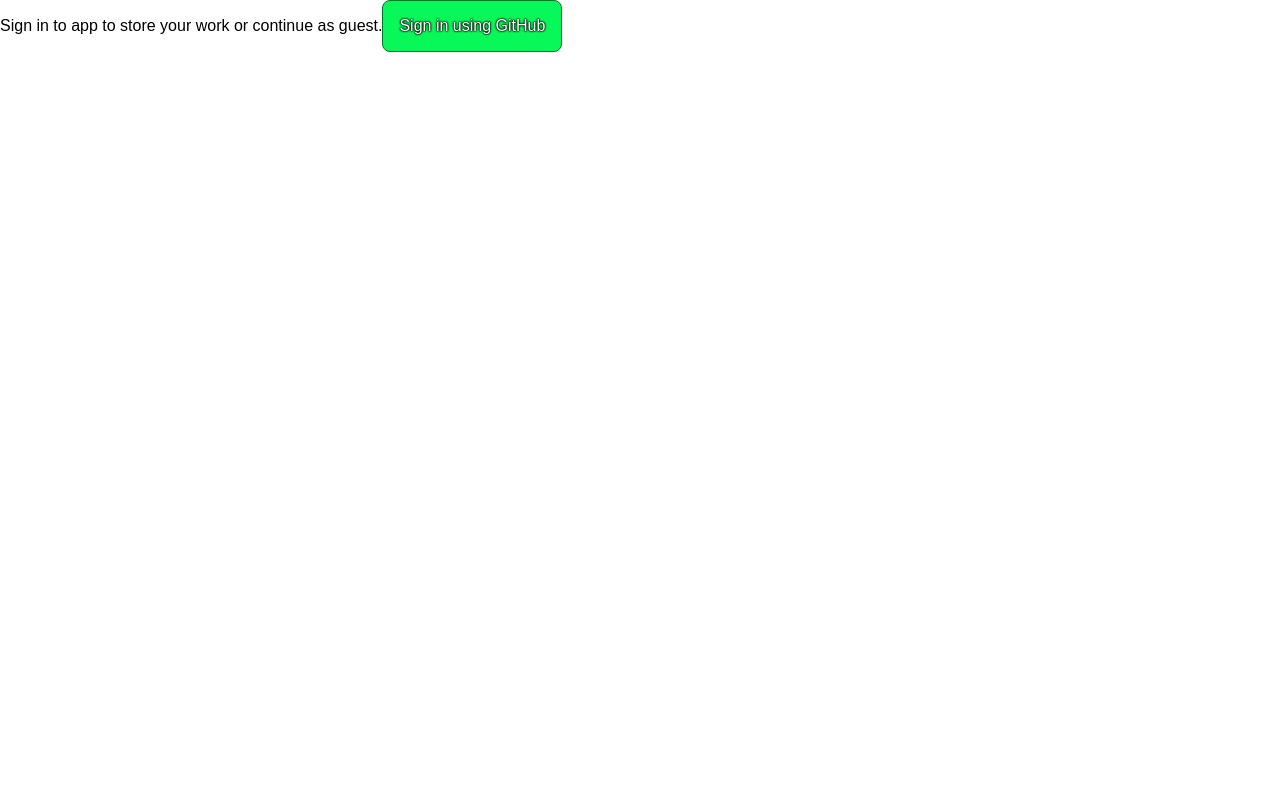
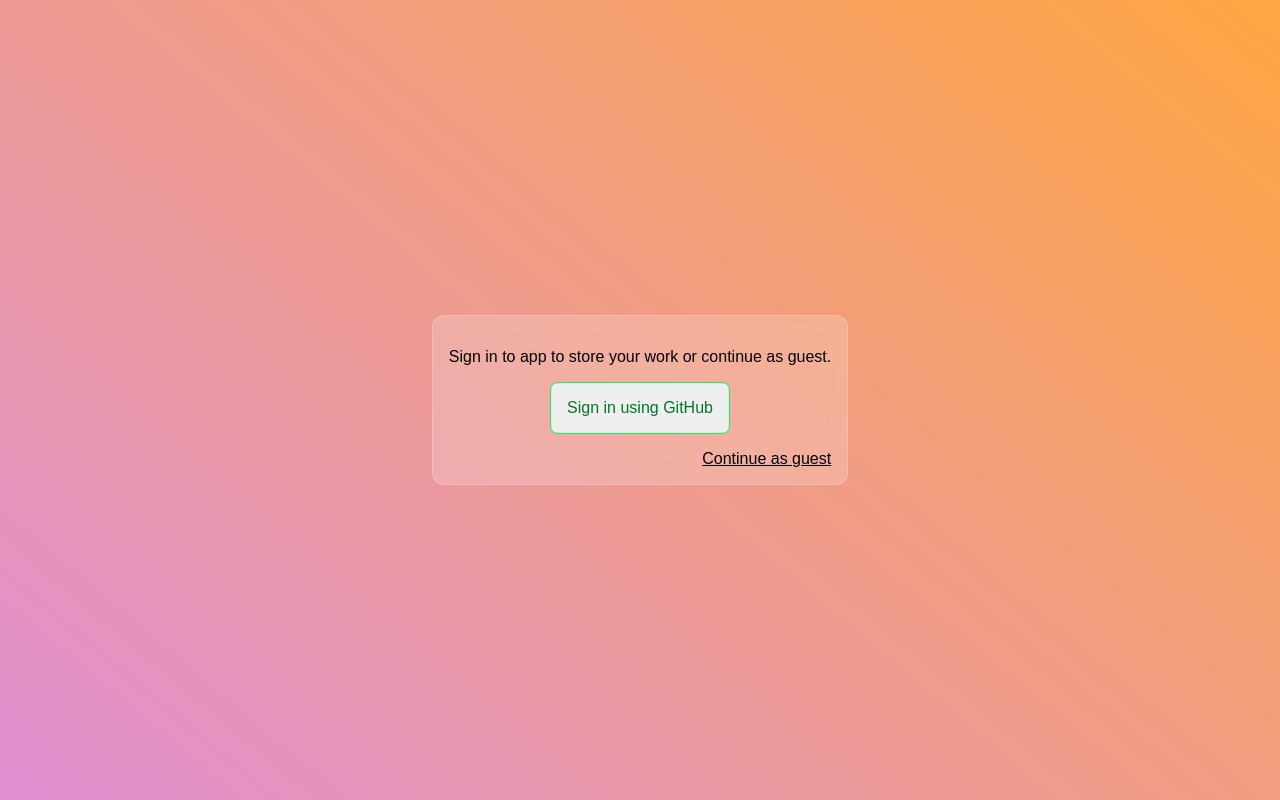
Before and after one commit to EnzoDFer/WiseBoon, a Next.js app: page /login in a window 1280 px wide. Built offline with nearby package versions, Linux system fonts and the light colour scheme; no server answers.

Commit message:
Style login page

```diff
--- a/pages/login.tsx
+++ b/pages/login.tsx
@@ -1,16 +1,22 @@
 import { signIn, signOut, useSession } from "next-auth/react";
 import Button from "../components/ui/Button/Button";
+import styles from "../styles/login.module.scss";
 
 export const Login = ():JSX.Element => {
   const {data:session, status} = useSession();
 
   return (
-    <div>
-      Sign in to app to store your work or continue as guest.
+    <div
+      className={styles.background}
+    >
+      <div
+        className={styles.loginForm}
+      >
+        <p>Sign in to app to store your work or continue as guest.</p>
         {
           !session?
           <Button
-          variant="fill"
+            variant="outline"
             onClick={()=>signIn('github',{ callbackUrl: 'http://localhost:3000/' })}
           >
             Sign in using GitHub
@@ -19,6 +25,8 @@ export const Login = ():JSX.Element => {
             sign out
           </button>
         }
+        <p className={styles.guest} > Continue as guest </p>
+      </div>
     </div>
   );
 }
--- /dev/null
+++ b/styles/login.module.scss
@@ -0,0 +1,29 @@
+.background {
+  background: linear-gradient(40deg, rgb(195, 34, 167,.5) 0%, rgb(253, 156, 45,.9) 100%);
+  height: 100vh;
+  display: grid;
+  place-items: center;
+}
+
+.frosted {
+  backdrop-filter: blur(8px);
+  border-radius: 12px;
+  border: 1px solid rgb(255,255,255,.2);
+  background-color: rgb(255,255,255,.2);
+}
+
+.loginForm {
+  composes: frosted;
+  padding: 1rem;
+
+  &>button {
+    margin: 0 auto;
+    display: block;
+  }
+}
+
+.guest {
+  text-align: end;
+  margin-bottom: 0;
+  text-decoration: underline;
+}
```
Lines whose indentation alone changed are shown as unchanged.
